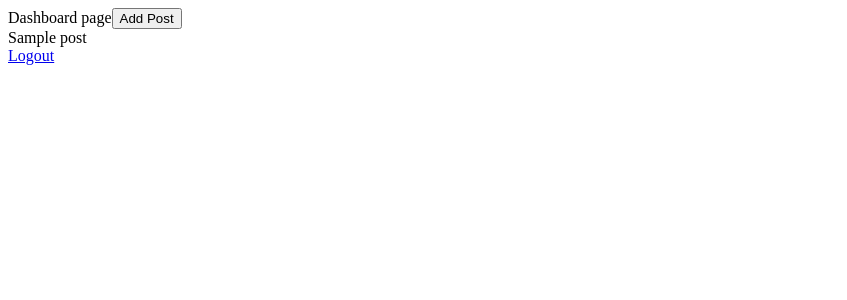
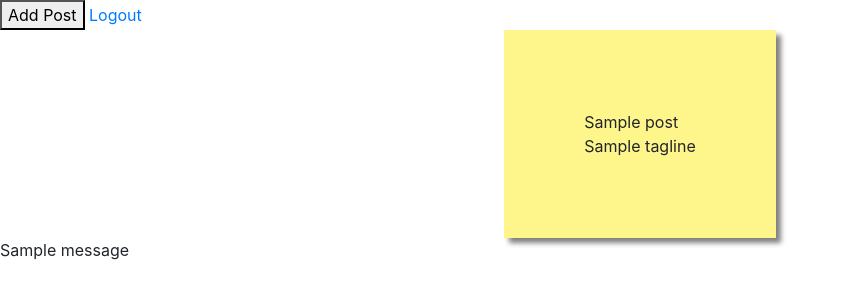
Before and after one commit to ksonawat007/Blogging-Website, a Django app: template templates/accounts/dashboard.html in a window 1280 px wide. Shown: the top 300 px of the page, without its empty margins (0-847 px from the left). Run offline with Django 3.2, Linux system fonts and the light colour scheme; the template is opened without the code that fills it: most values are stand-ins (such as "Sample title", 1, 10 or a date in 2020); one stand-in notice (Sample message) is shown; parts of the project's set-up code (start-up, migrations or seed data) failed here and were passed over; some libraries are stand-ins or nearby versions.

Commit message:
Working on the UI. Still got minor bugs

```diff
--- a/blog/views.py
+++ b/blog/views.py
@@ -1,7 +1,9 @@
 from django.shortcuts import render, redirect
 from .forms import NewPostForm
 from django.contrib import messages
+from django.contrib.auth.decorators import login_required
 
+@login_required(login_url='Login')
 def Create(request):
     form = NewPostForm(request.POST or None)
     if form.is_valid():
@@ -12,11 +14,14 @@ def Create(request):
     context = {'form':form}
     return render(request,'blog/addPost.html',context)
 
+
 def Read(request):
     pass
 
+@login_required(login_url='Login')
 def Update(request):
     pass
 
+@login_required(login_url='Login')
 def Delete(request):
     pass
--- a/config/settings.py
+++ b/config/settings.py
@@ -122,3 +122,7 @@ USE_TZ = True
 # https://docs.djangoproject.com/en/3.1/howto/static-files/
 
 STATIC_URL = '/static/'
+
+STATICFILES_DIRS = [
+    os.path.join(BASE_DIR,'static'),
+]
--- /dev/null
+++ b/static/css/main.css
@@ -0,0 +1,24 @@
+.blogs{
+    display:flex;
+    align-items: center;
+    justify-content: space-between;
+}
+
+.post{
+    /* padding: 100px 100px;
+    border-style: solid;
+    border-width: thin;*/
+    /* box-shadow: 2px 2px; */
+    max-width: 960px;
+	margin-right: auto;
+	margin-left: auto;
+    background-color: #fef68a;
+    padding: 5rem;
+	min-height: 170px;
+	display: flex;
+	flex-direction: column;
+	justify-content: space-between;
+	box-shadow: 5px 5px 5px grey;
+	white-space: pre-wrap;
+
+}
--- a/templates/accounts/dashboard.html
+++ b/templates/accounts/dashboard.html
@@ -1,11 +1,19 @@
-{%extends 'accounts/main.html'%}
+{%extends 'main.html'%}
     {%block title%}
             Dashboard
     {%endblock%}
     {%block content%}
-        Dashboard page<a href = "{% url 'AddPost' %}"><button>Add Post</button></a>
-        {%for post in post_list%}
-            <div>{{post}}</div>
-        {% endfor %}
+        <a href = "{% url 'AddPost' %}"><button>Add Post</button></a>
         <a href = "{% url 'Logout'%}">Logout</a>
+        <div class = 'blogs'>
+            {%for post in post_list%}
+                <div class = 'post'>
+                    <div>{{post}}</div>
+                    <div>{{post.tagline}}</div>
+                </div>
+            {% endfor %}
+        </div>
+        {%for message in messages%}
+            <p>{{message}}</p>
+        {%endfor%}
     {%endblock content%}
--- a/templates/accounts/login.html
+++ b/templates/accounts/login.html
@@ -1,4 +1,4 @@
-{%extends 'accounts/main.html'%}
+{%extends 'main.html'%}
     {%block title%}
         Login Page
     {%endblock title%}
--- a/templates/accounts/profile.html
+++ b/templates/accounts/profile.html
@@ -1,4 +1,4 @@
-{%extends 'accounts/main.html'%}
+{%extends 'main.html'%}
 {%block title%}
         Update Profile
     {%endblock title%}
--- a/templates/accounts/register.html
+++ b/templates/accounts/register.html
@@ -1,4 +1,4 @@
-{%extends 'accounts/main.html'%}
+{%extends 'main.html'%}
     {% block title %}
     Register
     {% endblock title%}
--- a/templates/blog/addPost.html
+++ b/templates/blog/addPost.html
@@ -1,4 +1,4 @@
-{%extends 'accounts/main.html'%}
+{%extends 'main.html'%}
 {%block title%}
     Add Post
 {% endblock %}
--- a/templates/accounts/main.html
+++ b/templates/main.html
@@ -1,3 +1,4 @@
+{%load static%}
 <!DOCTYPE html>
 <html lang="en">
 <head>
@@ -9,6 +10,8 @@
 
         {% endblock title%}
     </title>
+    <link rel="stylesheet" href="https://maxcdn.bootstrapcdn.com/bootstrap/4.0.0/css/bootstrap.min.css" integrity="sha384-Gn5384xqQ1aoWXA+058RXPxPg6fy4IWvTNh0E263XmFcJlSAwiGgFAW/dAiS6JXm" crossorigin="anonymous">
+    <link rel="stylesheet" href="{% static '/css/main.css' %}">
 </head>
 <body>
     {% block content %}
```
Also changed, not shown: static/temp.js (added), templates/navbar.html (added).
